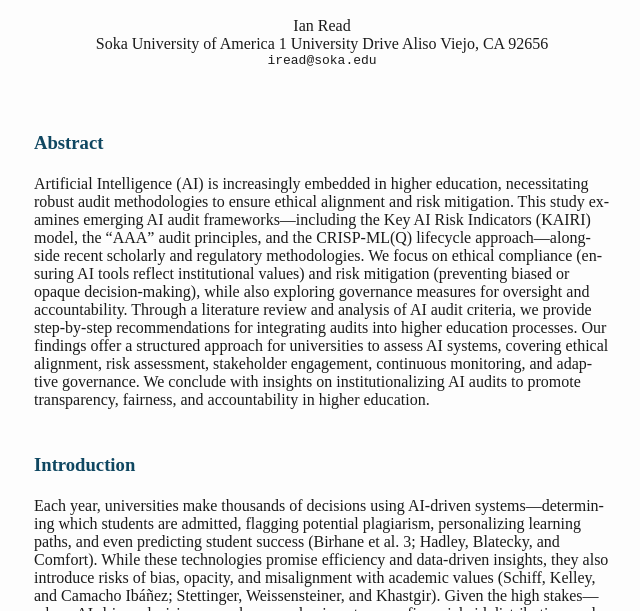
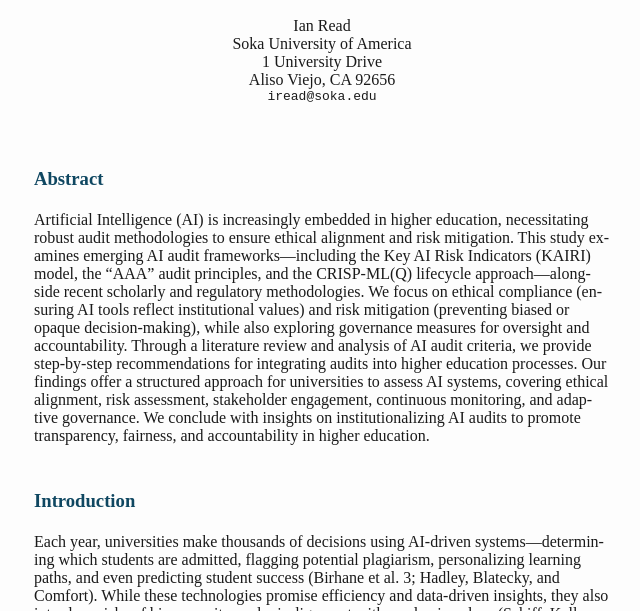
Before and after one commit to writeian/AI_Audits_Higher_Ed, a plain HTML site: page index.html in a window 1280 px wide. Shown: the part 189-800 px from the top of the page, without its empty margins (318-958 px from the left). Drawn offline with Linux system fonts and the light colour scheme.

Commit message:
Update index.html

```diff
--- a/index.html
+++ b/index.html
@@ -76,8 +76,8 @@ word-wrap:break-word'>
         <h1 class="title" style="margin-bottom: 0.5;">Ensuring Ethical AI in Higher Education:</h1>
         <h2 class="subtitle" style="margin-top: 0.5;">Emerging Audit Methodologies and Best Practices (Preprint)</h2>
         <p class="author">Ian Read<br/>
-        Soka University of America
-	1 University Drive
+        Soka University of America<br/>
+	1 University Drive<br/>
 	Aliso Viejo, CA 92656<br/>
         <code>iread@soka.edu</code></p>
     </header>
```
